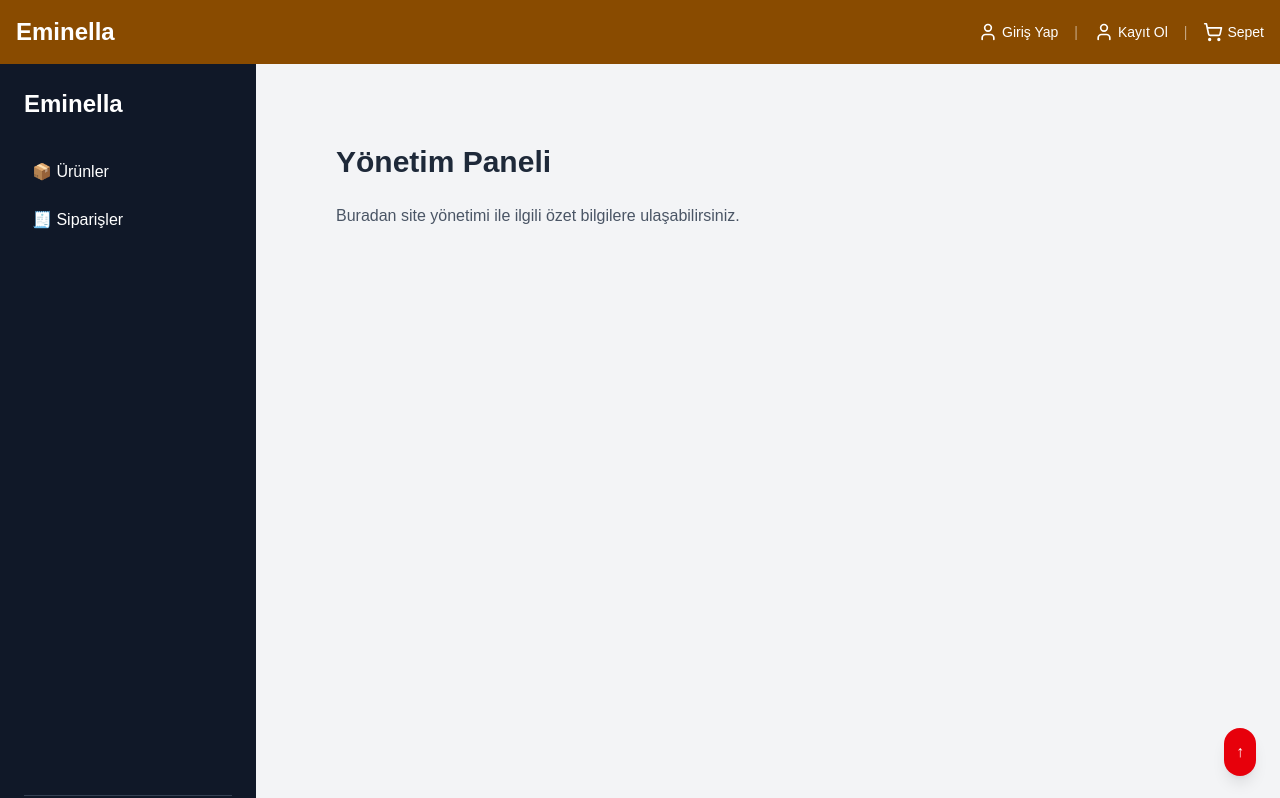
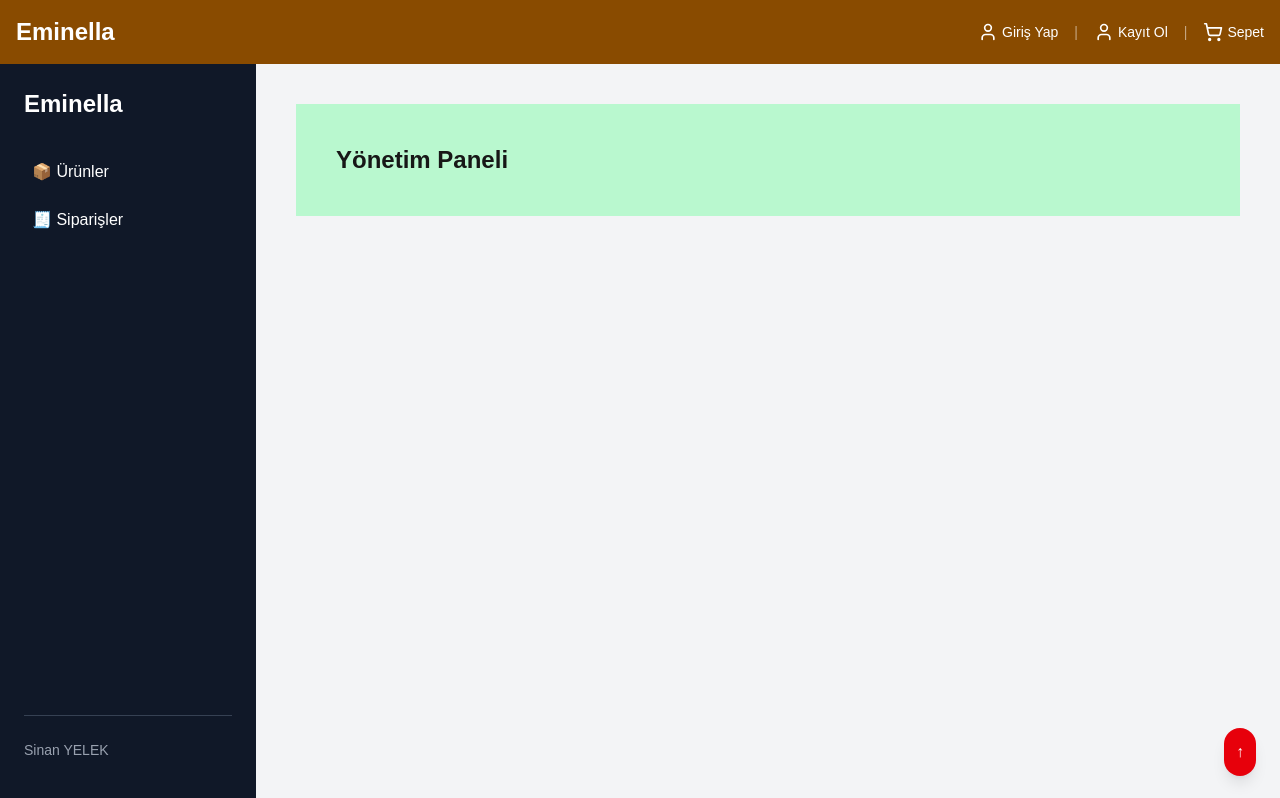
Before and after one commit to eminella/frontend-app, a Next.js app: page /admin in a window 1280 px wide. Shown: the top 798 px of the page. Built offline with nearby package versions, Linux system fonts and the light colour scheme.

Commit message:
feat: admin layout içerisine ürünler için drop menü eklendi

```diff
--- a/app/admin/layout.tsx
+++ b/app/admin/layout.tsx
@@ -1,3 +1,6 @@
+<div className="bg-red-500 text-white p-4">LAYOUT AKTİF</div>
+
+
 'use client';
 
 import { useState } from 'react';
--- a/app/admin/page.tsx
+++ b/app/admin/page.tsx
@@ -1,14 +1,9 @@
 'use client';
-
-export const dynamic = 'force-dynamic';
 
 export default function AdminPage() {
   return (
-    <main className="bg-gray-100 min-h-screen p-10">
-      <div className="max-w-4xl mx-auto">
-        <h1 className="text-3xl font-bold mb-6 text-gray-800">Yönetim Paneli</h1>
-        <p className="text-gray-600">Buradan site yönetimi ile ilgili özet bilgilere ulaşabilirsiniz.</p>
-      </div>
+    <main className="bg-green-200 p-10">
+      <h1 className="text-2xl font-bold">Yönetim Paneli</h1>
     </main>
   );
 }
```
